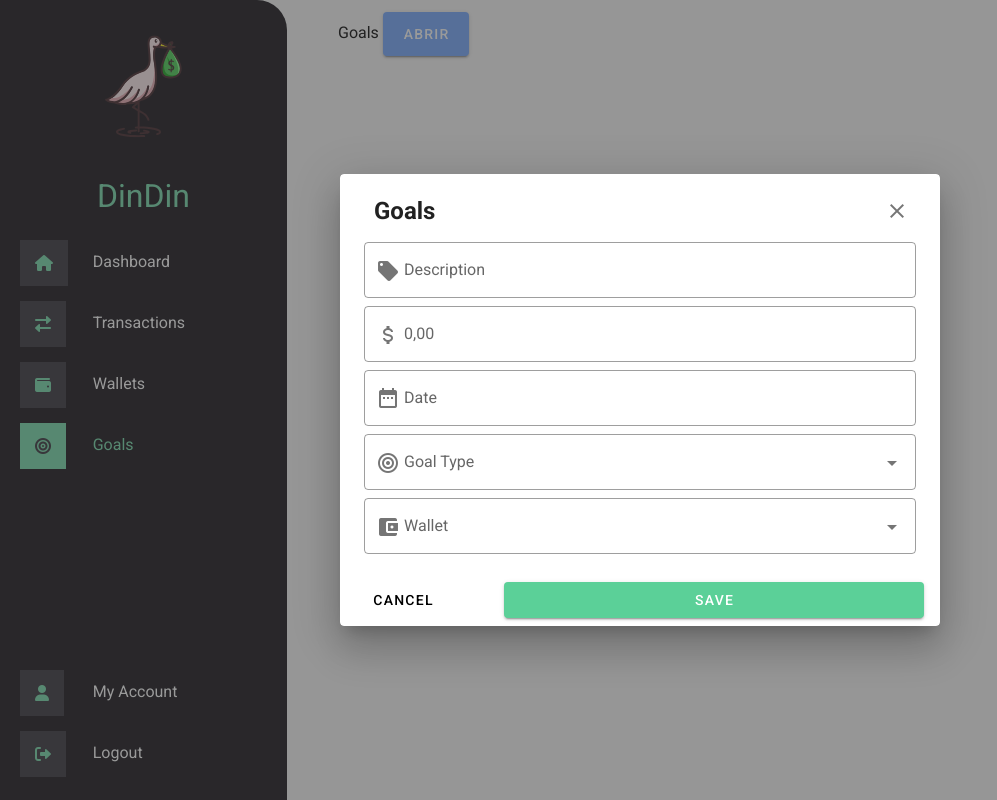
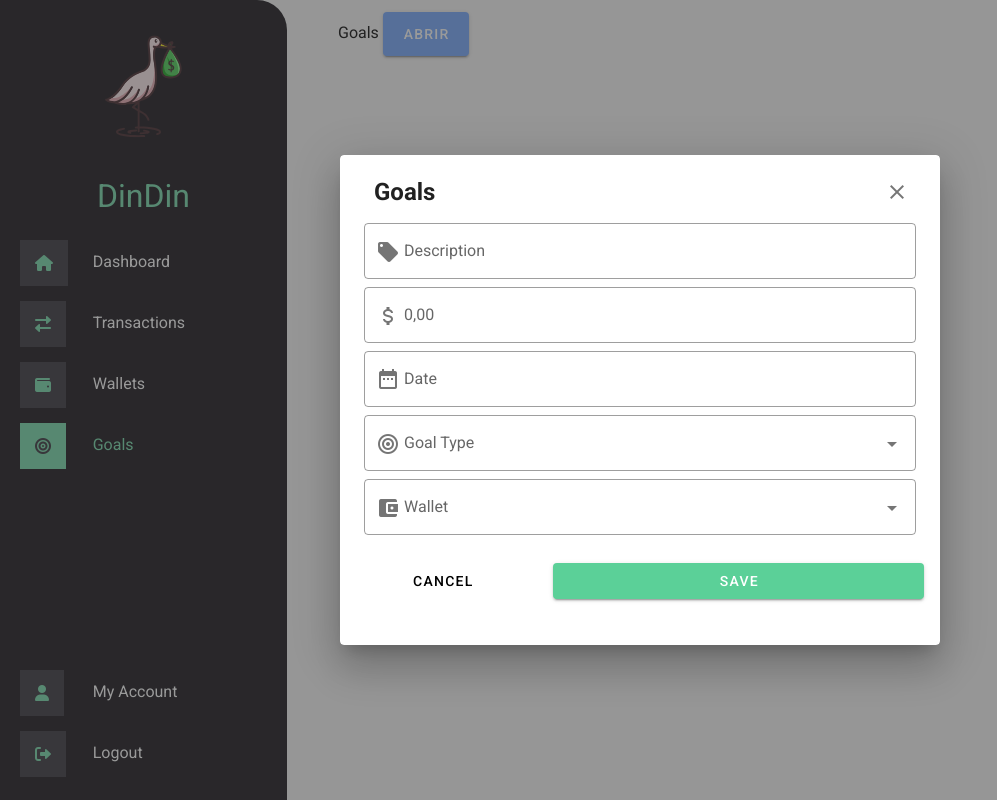
Before and after one commit to ICEI-PUC-Minas-PPLES-TI/plf-es-2022-1-ti5-5104100-DinDin, a Nuxt app in the folder Codigo/dindin-frontend/: page /goals in a window 1280 px wide. Both pictures are taken after a click on the button "ABRIR". Shown: the whole page, without its empty margins (0-997 px from the left). Built offline with nearby package versions, Linux system fonts and the light colour scheme.

Commit message:
remove scrollbar

```diff
--- a/Codigo/dindin-frontend/components/goals/modal.vue
+++ b/Codigo/dindin-frontend/components/goals/modal.vue
@@ -2,11 +2,10 @@
   <v-dialog
     v-model="show"
     max-width="600px"
-    transition="dialog-bottom-transition"
     @click:outside="$emit('input', false)"
     @keydown.esc="$emit('input', false)"
   >
-    <v-card>
+    <v-card height="490px">
       <v-card-title class="text-h5 goals-modal-title">
         <h4>
           <span> Goals</span>
@@ -92,12 +91,14 @@
       </v-card-text>
       <v-card-actions>
         <v-row >
-          <v-col cols="3">
+          <v-col cols="4" align="center">
+
             <v-btn text color="black" flat @click.stop="show = false"
               >Cancel</v-btn
-            ></v-col
+            >
+            </v-col
           >
-          <v-col>
+          <v-col >
             <v-btn block color="primary" flat @click.stop="show = false"
               >Save</v-btn
             >
```
